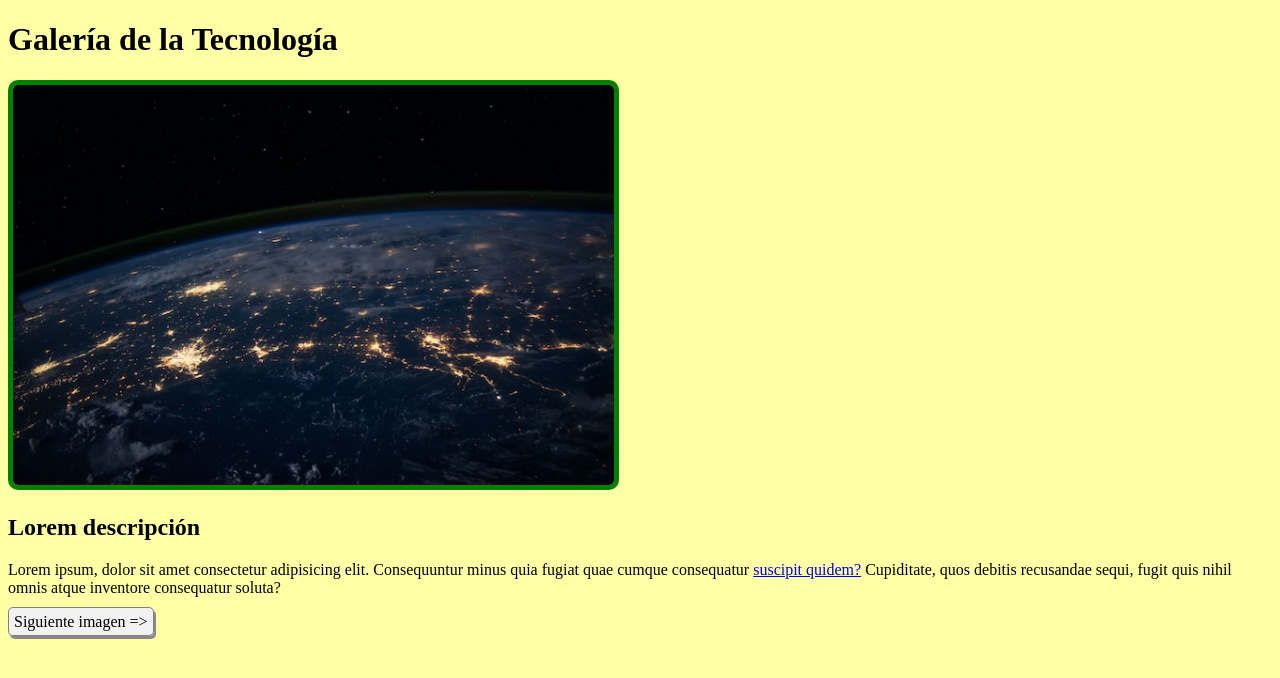
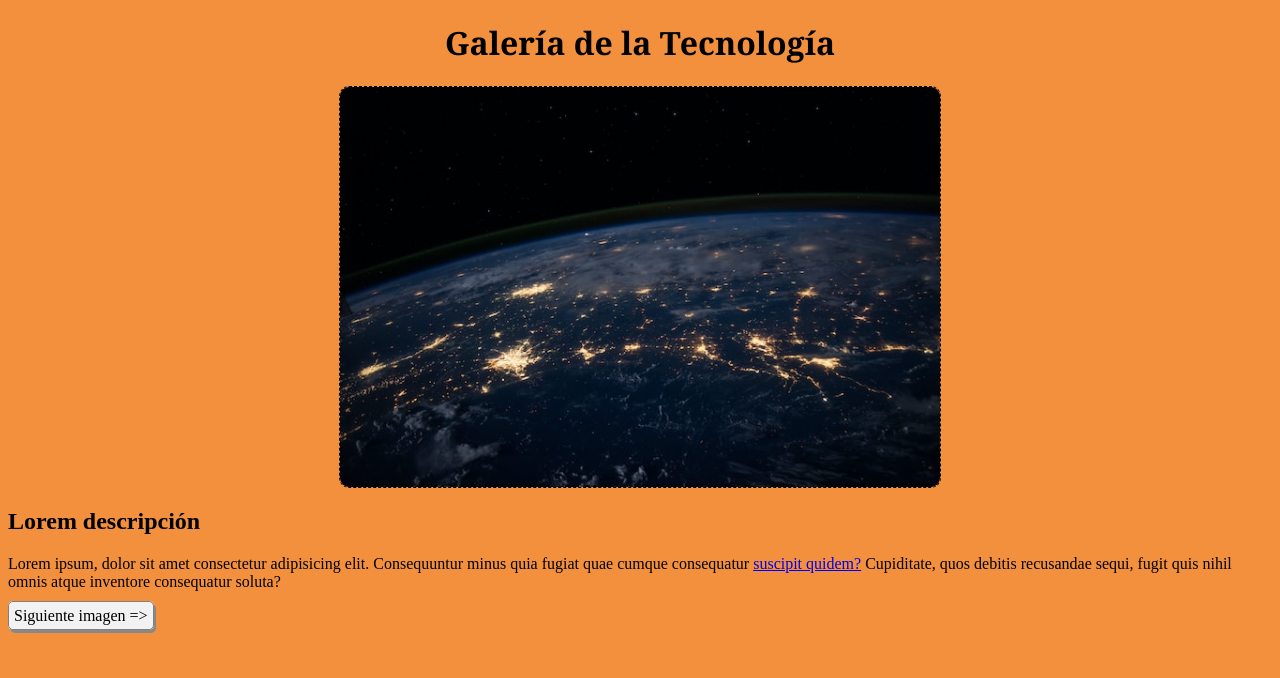
Before and after one commit to beluway/Grupo-4-DW, a plain HTML site: page page1.html in a window 1280 px wide. Drawn offline with Linux system fonts and the light colour scheme.

Commit message:
titulo y imagen benja

```diff
--- a/styles.css
+++ b/styles.css
@@ -1,11 +1,15 @@
 body {
-    background-color: rgb(255, 255, 165);
+    background-color: rgb(243, 144, 62);
 }
 
 .image{
-    border: 5px solid green;
+    border: 0.5px dashed rgb(0,0,0);
     border-radius: 10px;
     height: 400px;
+    width: 600px;
+    display: block;
+    margin: 0 auto;
+    text-align: center;
 }
 
 .link-button {
@@ -17,3 +21,9 @@ body {
     border-radius: 5px;
     box-shadow: 2px 3px #888888;
 }
+
+h1{
+    font-family: Cambria, Cochin, Georgia, Times, 'Times New Roman', serif;
+    display: flex;
+    place-content: center;
+}
```
